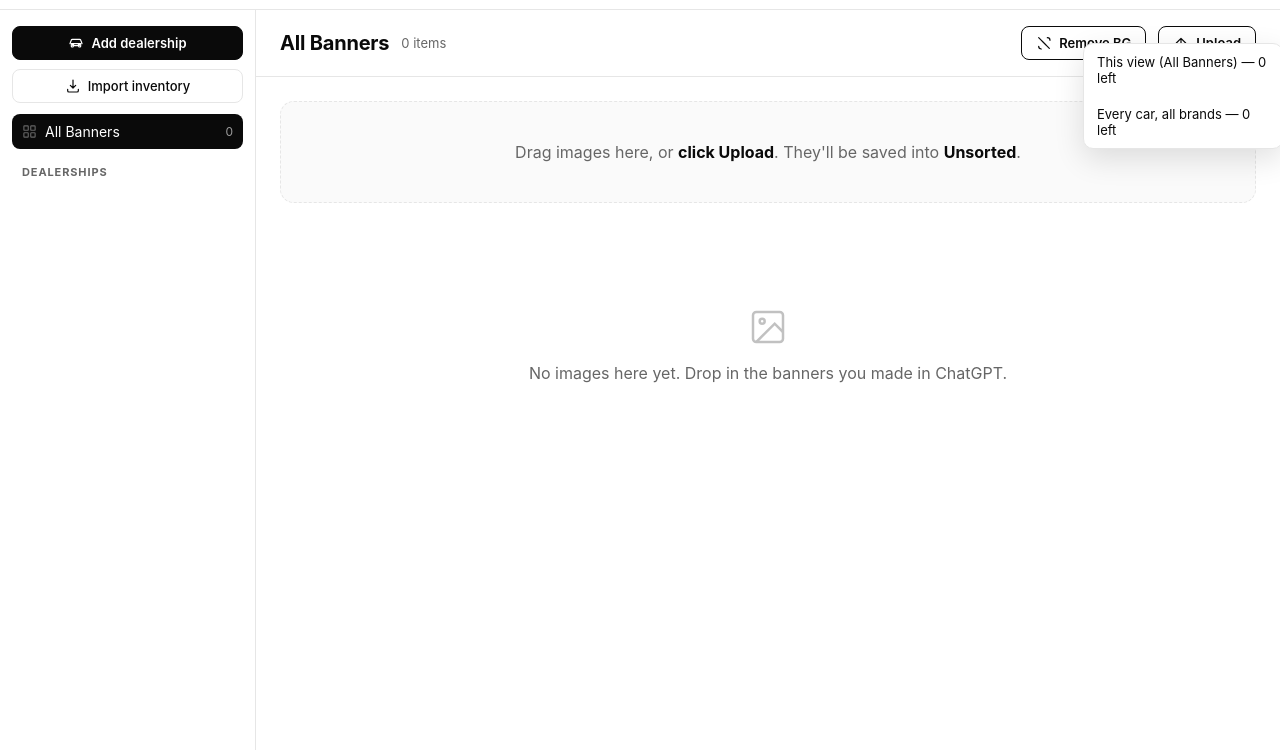
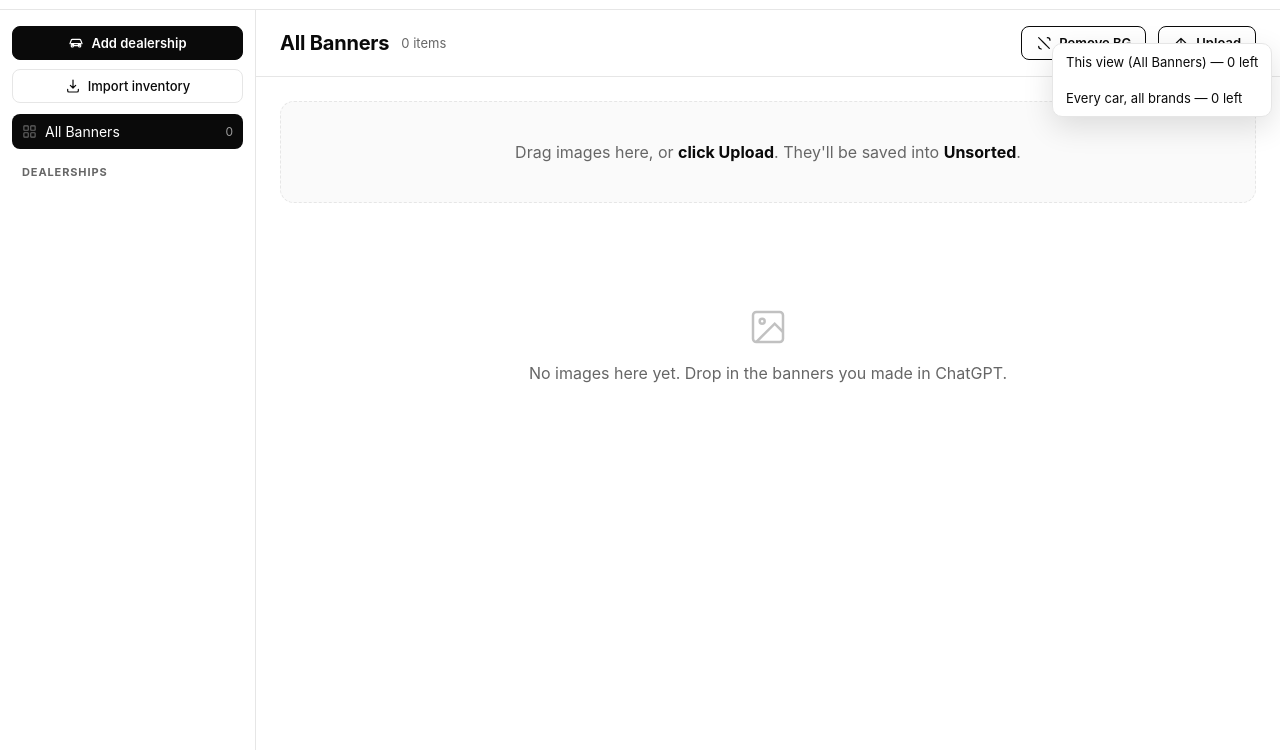
Before and after one commit to dillyanderson22-boop/studio, a plain HTML site: page index.html in a window 1280 px wide. Both pictures are taken after a click on the button "Remove BG". Shown: the part 50-800 px from the top of the page. Drawn offline with Linux system fonts and the light colour scheme.

Commit message:
Add files via upload

```diff
--- a/index.html
+++ b/index.html
@@ -552,9 +552,13 @@ document.getElementById('confirmOk').onclick=()=>{const cb=confirmCb;confirmModa
 function popMenu(items,x,y){
   document.querySelectorAll('.popmenu').forEach(m=>m.remove());
   const m=document.createElement('div'); m.className='menu popmenu open';
-  m.style.position='fixed'; m.style.left=x+'px'; m.style.top=y+'px'; m.style.right='auto';
+  m.style.position='fixed'; m.style.right='auto'; m.style.left='0'; m.style.top='0'; m.style.visibility='hidden';
   items.forEach(it=>{const b=document.createElement('button');b.textContent=it.label;if(it.danger)b.className='danger';b.onclick=(e)=>{e.stopPropagation();m.remove();it.fn();};m.appendChild(b);});
   document.body.appendChild(m);
+  const w=m.offsetWidth||230, h=m.offsetHeight||80;
+  m.style.left=Math.max(8,Math.min(x, window.innerWidth-w-8))+'px';
+  m.style.top=Math.max(8,Math.min(y, window.innerHeight-h-8))+'px';
+  m.style.visibility='visible';
   setTimeout(()=>document.addEventListener('click',function h(){m.remove();document.removeEventListener('click',h);}),0);
 }
 
```
